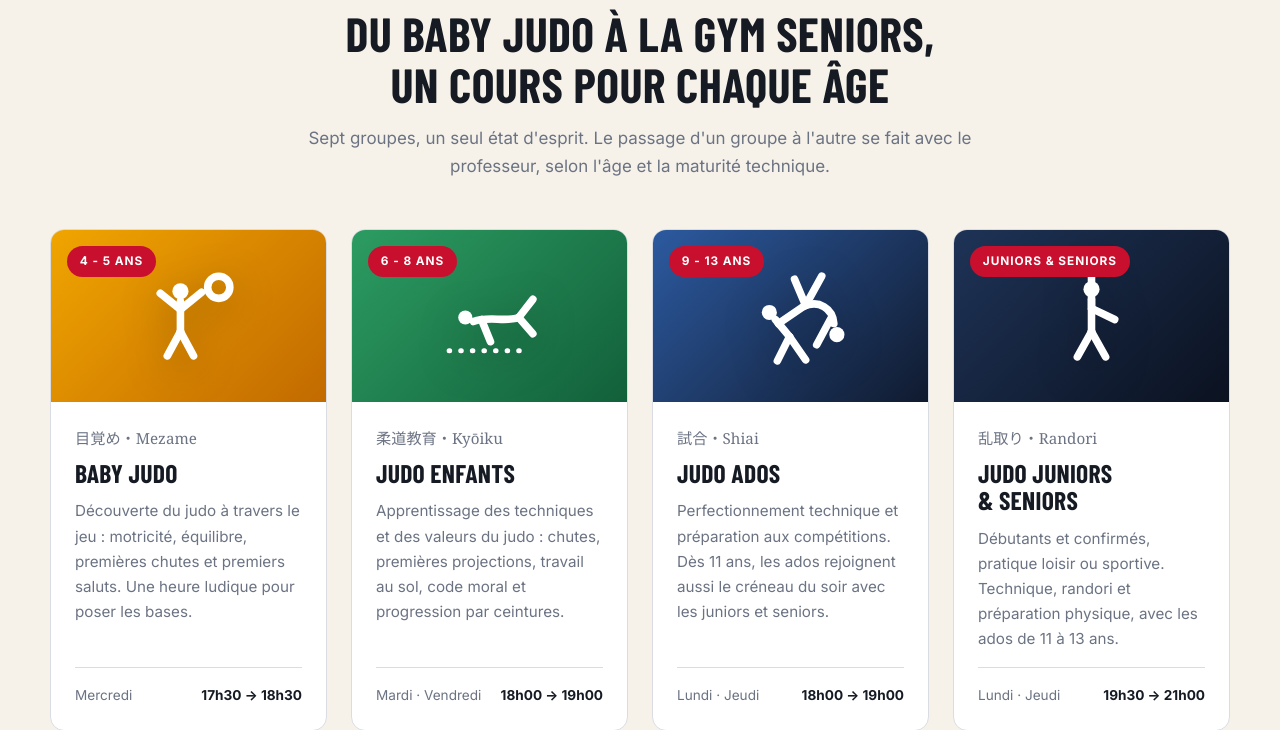
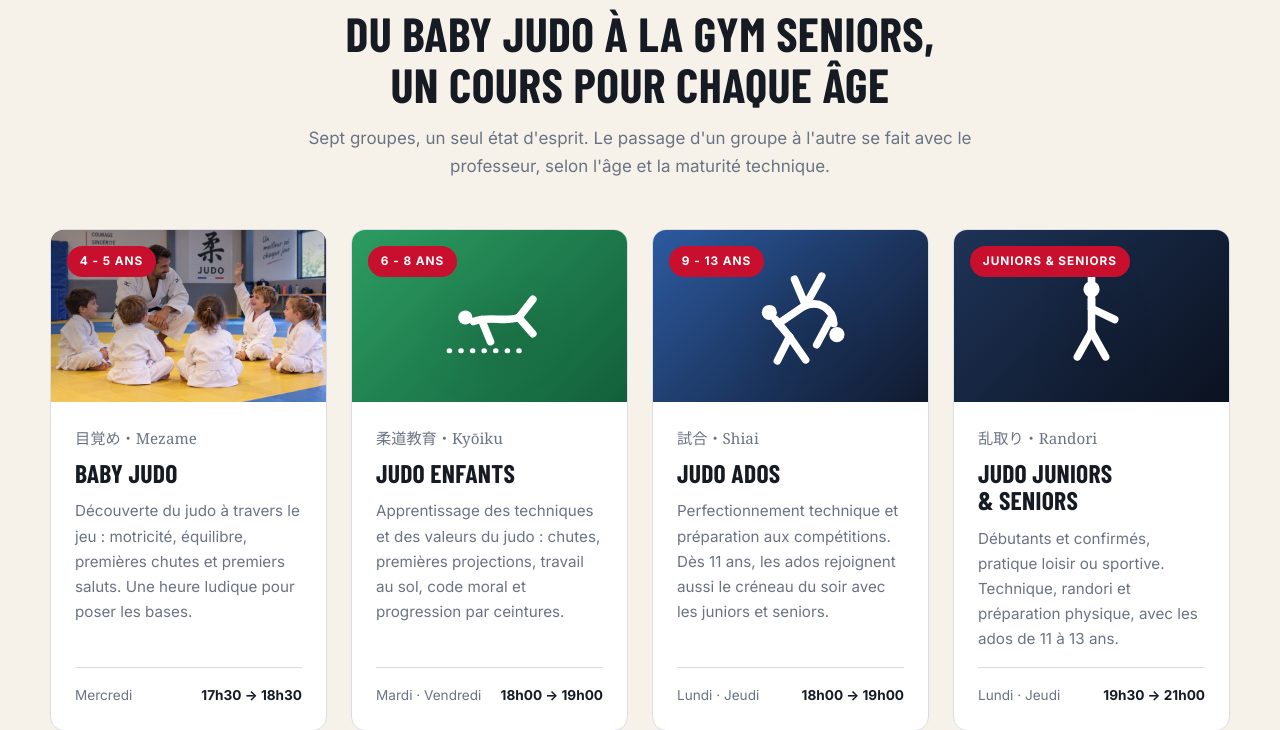
Before and after one commit to easypcinformatique-svg/Dev, a PHP site: page / in a window 1280 px wide. Shown: the part 3616-4346 px from the top of the page. Run offline with PHP 8.4, Linux system fonts and the light colour scheme; some web fonts are replaced.

Commit message:
Judo Club Cadeneaux : photo reelle sur la carte Baby judo
Premiere des sept photos d'illustration des cours : recadrage 16:10,
compression web, et style .discipline__media--photo pour accueillir les
suivantes.

Co-Authored-By: Claude Opus 5 <noreply@anthropic.com>
Claude-Session: https://claude.ai/code/session_01PvTfC2ERNcfstCjCoQBWby

```diff
--- a/judo-club/css/style.css
+++ b/judo-club/css/style.css
@@ -1872,3 +1872,18 @@ body { padding-bottom: 0; }
     body { padding-bottom: 72px; }
     .to-top { bottom: 84px; }
 }
+
+/* ---------- Cartes de cours : photos réelles ---------- */
+.discipline__media--photo { background: var(--navy-900); }
+.discipline__media--photo img {
+    width: 100%; height: 100%;
+    object-fit: cover;
+    filter: none;
+}
+.discipline__media--photo::after {
+    content: "";
+    position: absolute; inset: 0;
+    background: linear-gradient(160deg, rgba(11, 18, 32, .28) 0 38%, transparent 60%);
+    pointer-events: none;
+}
+.discipline__media--photo .discipline__age { z-index: 2; }
--- a/judo-club/index.html
+++ b/judo-club/index.html
@@ -359,8 +359,8 @@
 
         <div class="grid grid--4">
             <article class="card discipline reveal">
-                <div class="discipline__media discipline__media--eveil">
-                    <img src="images/picto/eveil.svg" alt="" width="240" height="240">
+                <div class="discipline__media discipline__media--photo">
+                    <img src="images/cours-baby-judo.jpg" alt="Cours de baby judo : des enfants de 4 et 5 ans assis en cercle autour du professeur" width="1600" height="1000" loading="lazy">
                     <span class="discipline__age">4 - 5 ans</span>
                 </div>
                 <div class="discipline__body">
```
Also changed, not shown: judo-club/images/cours-baby-judo.jpg (added).
